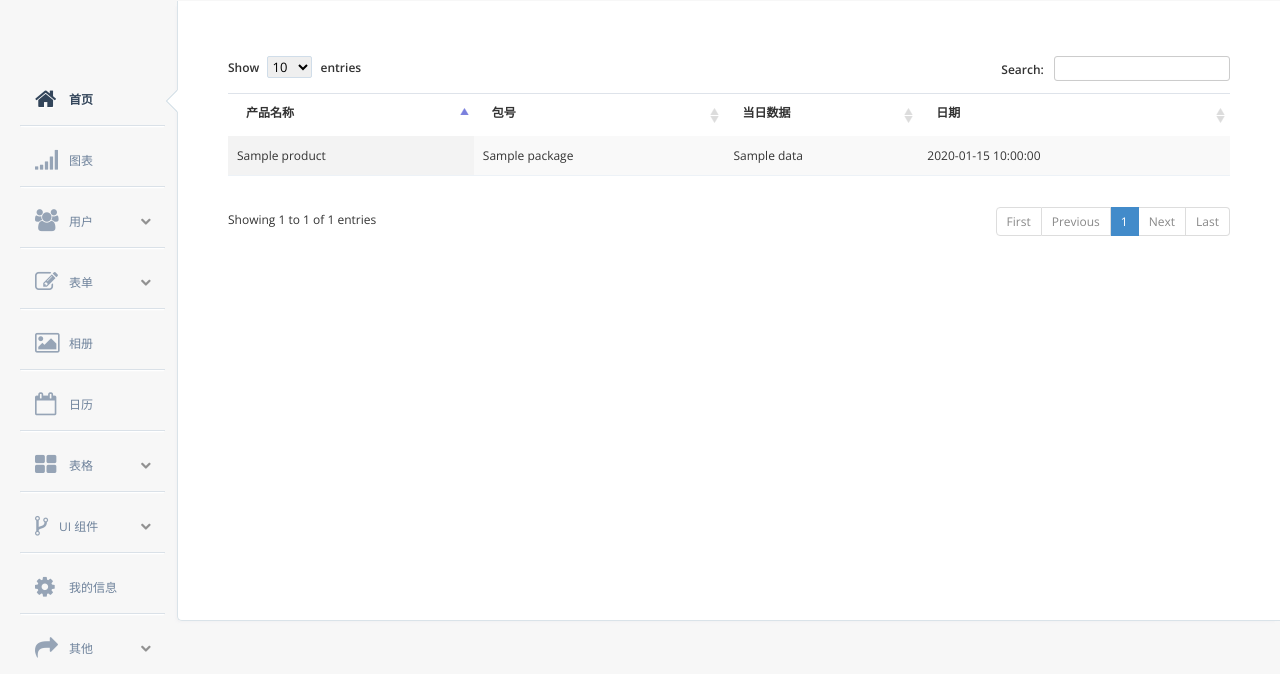
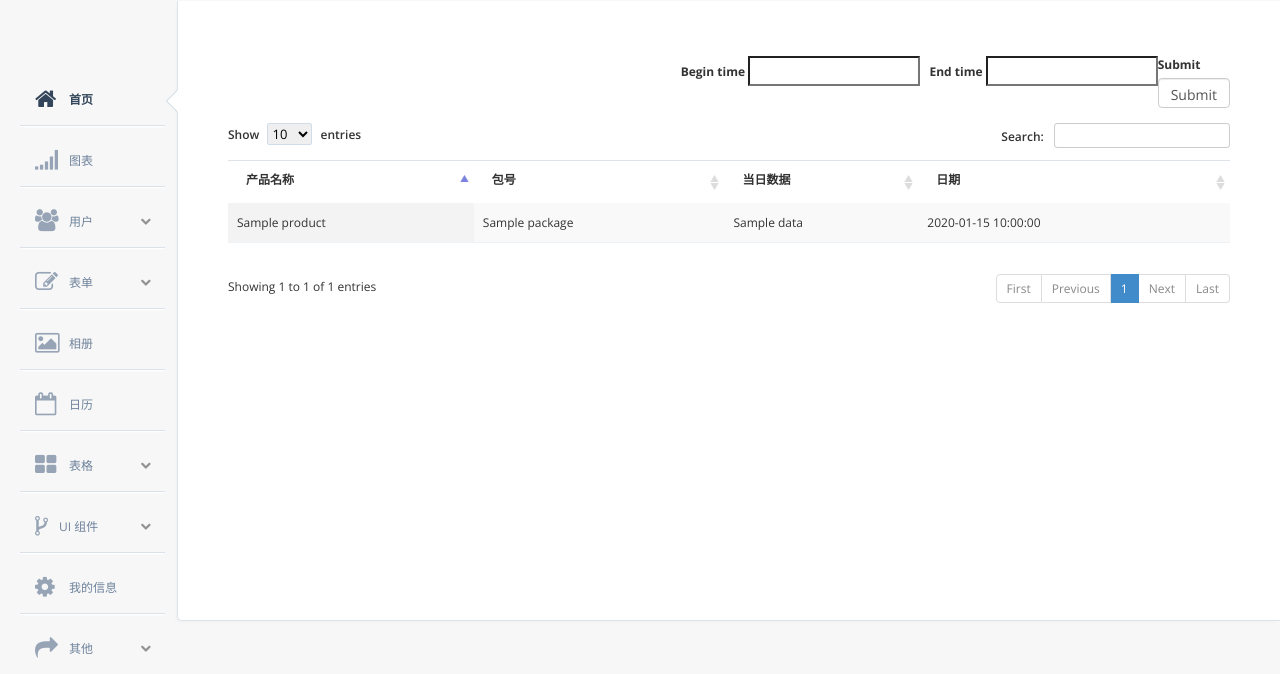
Before and after one commit to vinchoi/flshplay, a Python web app: template app/templates/t-query.html in a window 1280 px wide. Shown: the part 48-722 px from the top of the page. Run offline with Jinja, Linux system fonts and the light colour scheme; the template is opened without the code that fills it: most values are stand-ins (such as "Sample title", 1, 10 or a date in 2020); form fields are guessed from the names that the template uses; some libraries are stand-ins or nearby versions.

Commit message:
t-query time select

```diff
--- a/app/templates/t-query.html
+++ b/app/templates/t-query.html
@@ -5,6 +5,17 @@
 {% block head %}
     <link href="{{url_for('static',filename='css/lib/jquery.dataTables.css')}}" rel="stylesheet" type="text/css" />
     <link href="{{url_for('static',filename='css/compiled/datatables.css')}}" rel="stylesheet" type="text/css" media="screen"/>
+    <link href="{{url_for('static',filename='css/bootstrap/bootstrap-datetimepicker.min.css')}}" rel="stylesheet" type="text/css"/>
+    <style type="text/css">
+    #form1 {
+      display: flex;
+      float: right;
+    }
+
+    #form1 input {
+        height: 30px !important;
+    }
+    </style>
     {{ super() }}
 {% endblock %}
 
@@ -13,6 +24,19 @@
     <div class="content">
 
         <div id="pad-wrapper" class="datatables-page">
+
+
+
+             <div class="row">
+                    <div class="col-md-12">
+                        <form id="form1" class="clearfix" action="" method="post" >
+
+                        {{ form.hidden_tag() }}
+                        {{ wtf.form_field(form.begin_time,class="form_datetime") }} &nbsp;&nbsp;&nbsp; {{ wtf.form_field(form.end_time,class="form_datetime") }}
+                        {{ wtf.form_field(form.submit) }}
+                        </form>
+                    </div>
+                </div>
 
             <div class="row">
                 <div class="col-md-12">
@@ -61,6 +85,8 @@
     <script  type="text/javascript" src="{{url_for('static',filename='js/jquery.dataTables.js')}}"></script>
     <script  type="text/javascript" src="{{url_for('static',filename='js/theme.js')}}"></script>
 
+    <script  type="text/javascript" src="{{url_for('static',filename='js/bootstrap-datetimepicker.js')}}"></script>
+    <script  type="text/javascript" src="{{url_for('static',filename='js/bootstrap-datetimepicker.min.js')}}"></script>
     <script type="text/javascript">
         $(document).ready(function() {
             $('#example').dataTable({
@@ -69,4 +95,12 @@
         });
     </script>
 
+    <script type="text/javascript">
+    $(".form_datetime").datetimepicker({
+        format: 'yyyy-mm-dd',
+        autoclose: 1,
+        minView:2
+    });
+    </script>
+
     {% endblock %}
```
Also changed, not shown: app/main/forms.py (+3 -5 lines), app/main/views.py (+10 -6 lines), data-dev.sqlite.
